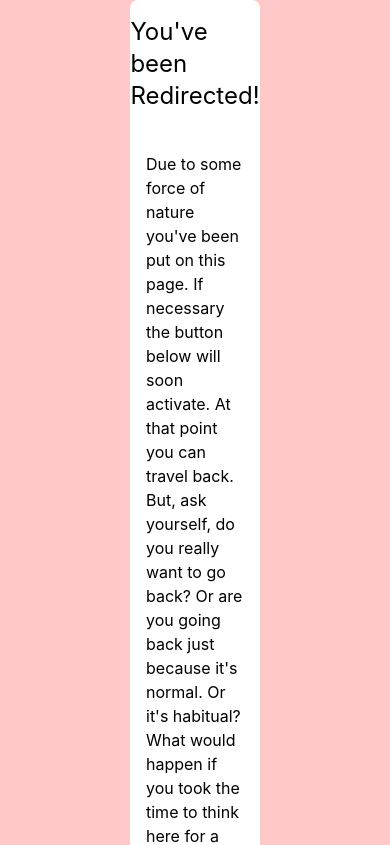
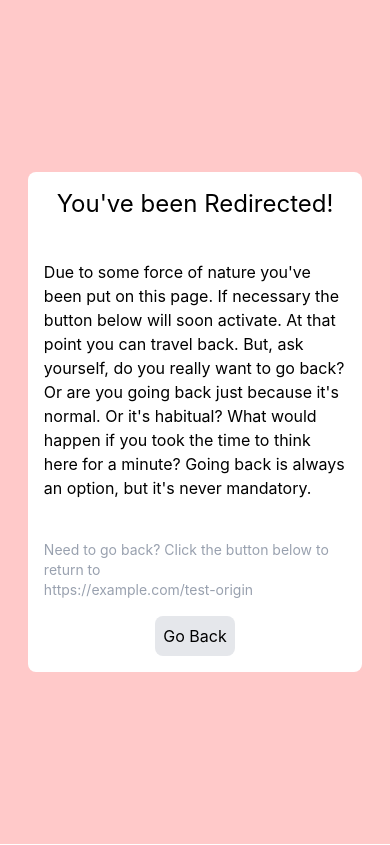
Before and after one commit to ElijahF-robotics/youtubeRedirect, a SvelteKit app: page / in a window 390 px wide. Shown: the top 845 px of the page. Built offline with nearby package versions, Linux system fonts and the light colour scheme.

Commit message:
Update screen for other screen sizes

```diff
--- a/src/routes/+page.svelte
+++ b/src/routes/+page.svelte
@@ -27,7 +27,7 @@
   });
 </script>
 
-<div class="flex flex-col items-center justify-center bg-white p-4 rounded-lg max-w-1/3">
+<div class="flex flex-col items-center justify-center bg-white p-4 rounded-lg lg:max-w-1/3 md:max-w-1/2 max-w-6/7">
     {#if from}
       <p class="text-2xl">You've been Redirected!</p>
     {/if}
```
